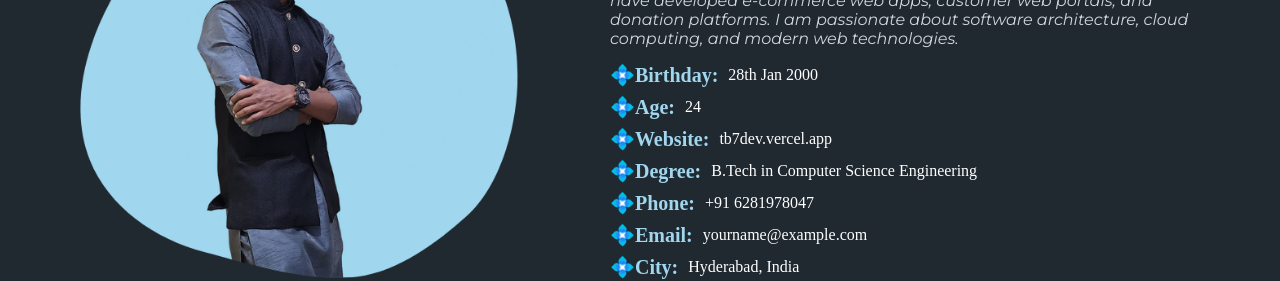
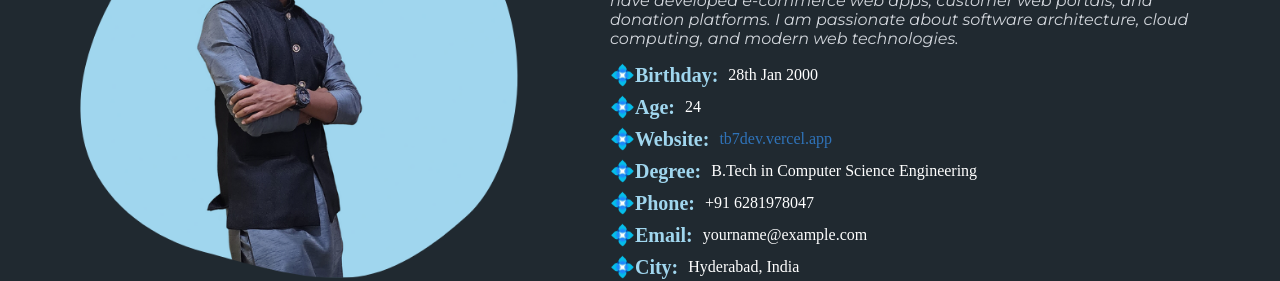
Before and after one commit to tarunbehera7/portfolio, a React (Vite) app: page / in a window 1280 px wide. Shown: the part 1360-1641 px from the top of the page. Built offline with nearby package versions, Linux system fonts and the light colour scheme.

Commit message:
Updated components inside src folder

```diff
--- a/src/components/About.js
+++ b/src/components/About.js
@@ -100,7 +100,7 @@ const About = () => {
               </li>
               <li>
                 <span className="label"><strong>💠Website:</strong></span>
-                <span className="value">tb7dev.vercel.app</span>
+                <span className="value" style={{ color: "#2f73b9" }}>tb7dev.vercel.app</span>
               </li>
               <li>
                 <span className="label"><strong>💠Degree:</strong></span>
```
